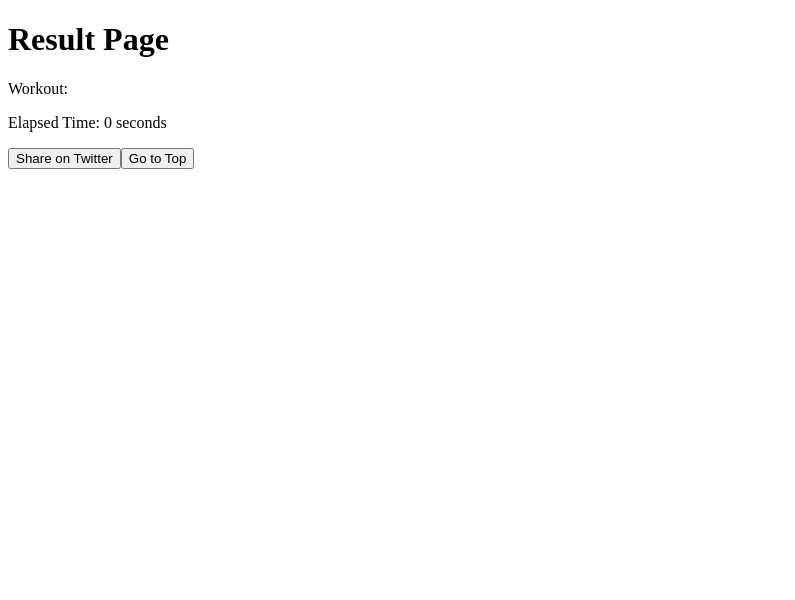
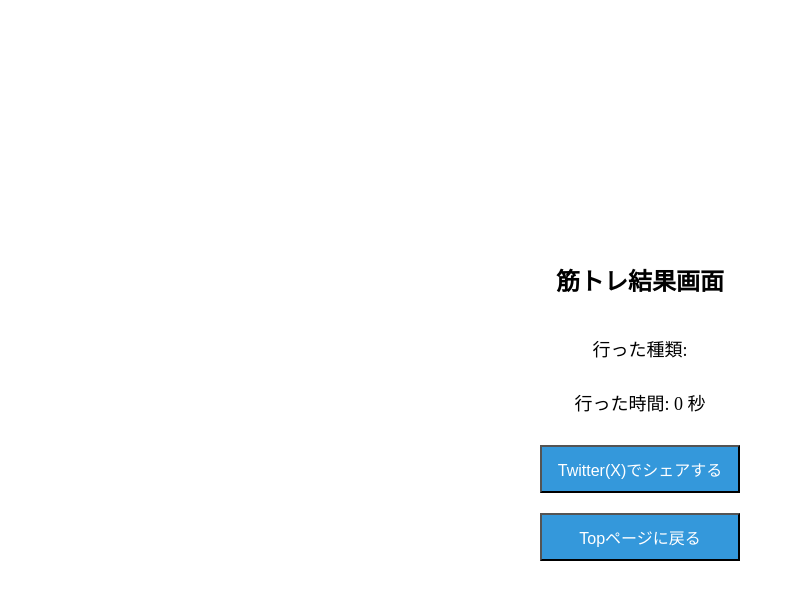
Before and after one commit to t-dounoma/training-management-tool, a Next.js app in the folder training_app/: page /dashboard/result in a window 1280 px wide. Shown: the top 600 px of the page, without its empty margins (0-795 px from the left). Built offline with nearby package versions, Linux system fonts and the light colour scheme; no server answers; the database is empty.

Commit message:
[fix,style] resultページの修正
- cssの適用を行いました。
- UIの言語を日本語に修正しました。

```diff
--- /dev/null
+++ b/training_app/src/components/result/result.module.css
@@ -0,0 +1,32 @@
+.container {
+  display: flex;
+  flex-direction: column;
+  align-items: center;
+  justify-content: center;
+  height: 100vh;
+}
+
+.title {
+  font-size: 24px;
+  margin-bottom: 20px;
+}
+
+.workout_info {
+  font-size: 18px;
+  margin-bottom: 10px;
+}
+
+.elapsed_time {
+  font-size: 18px;
+  margin-bottom: 20px;
+}
+
+.button {
+  width: 200px;
+  padding: 10px;
+  margin: 10px;
+  font-size: 16px;
+  cursor: pointer;
+  background-color: #3498db;
+  color: #fff;
+}
--- a/training_app/src/components/result.tsx
+++ b/training_app/src/components/result/result.tsx
@@ -1,5 +1,6 @@
 import React, { useEffect } from 'react';
-import { supabase } from '../../client/supabase';
+import { supabase } from '../../../client/supabase';
+import styles from './result.module.css';
 
 interface ResultProps {
   selectedWorkout: string;
@@ -7,41 +8,48 @@ interface ResultProps {
 }
 
 const ResultComponent: React.FC<ResultProps> = ({ selectedWorkout, elapsedTime }) => {
+  console.log("elapsedTime引数",elapsedTime);
   useEffect(() => {
-    // Update or insert data into the training_management table
     updateOrInsertTrainingData();
-  }, []);
+  }, [elapsedTime]);
 
   const updateOrInsertTrainingData = async () => {
     const userId = sessionStorage.getItem("userId");
     console.log(userId);
+    const currentDate = new Date().toISOString().split('T')[0];
+
     const { data: trainingData, error: trainingError } = await supabase
       .from('training_management')
       .select('id, time')
       .eq('user_id', userId)
-      .eq('date', new Date().toISOString().split('T')[0]);
-
+      .eq('date', currentDate);
+    console.log("throw1");
     if (trainingError) {
       console.error('Error fetching training data:', trainingError.message);
       return;
     }
 
     if (trainingData && trainingData.length > 0) {
-      // Update existing record
+      console.log("throw2");
+      console.log("dbの時間",trainingData[0].time);
+      console.log("elapsedTime",elapsedTime);
+      console.log("id",trainingData[0].id);
       const { data: updateResult, error: updateError } = await supabase
         .from('training_management')
         .update({ time: trainingData[0].time + elapsedTime })
         .eq('id', trainingData[0].id);
+      sessionStorage.removeItem('elapsedTime');
+
 
       if (updateError) {
         console.error('Error updating training data:', updateError.message);
       }
     } else {
-      // Insert new record
+      console.log("throw3");
       await supabase.from('training_management').insert([
         {
           user_id: userId,
-          date: new Date().toISOString().split('T')[0],
+          date: currentDate,
           time: elapsedTime,
         },
       ]);
@@ -49,30 +57,30 @@ const ResultComponent: React.FC<ResultProps> = ({ selectedWorkout, elapsedTime }
   };
 
   const handleShareOnTwitter = () => {
-    const tweetText = `Just completed a ${selectedWorkout} workout in ${elapsedTime} seconds! #WorkoutChallenge`;
-
-    // Open a new window to share on Twitter
+    const tweetText = ` ${selectedWorkout} の筋トレを行いました！ ${elapsedTime} 秒間行いました! #WorkoutChallenge`;
     window.open(`https://twitter.com/intent/tweet?text=${encodeURIComponent(tweetText)}`, '_blank');
   };
 
   const handleGoToTop = () => {
-    // Clear sessionStorage and navigate to the top page
+    const userId = sessionStorage.getItem('userId');
     sessionStorage.removeItem('selectedWorkout');
     sessionStorage.removeItem('exerciseTime');
     sessionStorage.removeItem('restTime');
-    sessionStorage.removeItem('elapsedTime');
 
-
-    window.location.href = '/dashboard/${userId}';
+    window.location.href = `/dashboard/${userId}`;
   };
 
   return (
-    <div>
-      <h1>Result Page</h1>
-      <p>Workout: {selectedWorkout}</p>
-      <p>Elapsed Time: {elapsedTime} seconds</p>
-      <button onClick={handleShareOnTwitter}>Share on Twitter</button>
-      <button onClick={handleGoToTop}>Go to Top</button>
+    <div className={styles.container}>
+      <h1 className={styles.title}>筋トレ結果画面</h1>
+      <p className={styles.workout_info}>行った種類: {selectedWorkout}</p>
+      <p className={styles.elapsed_time}>行った時間: {elapsedTime} 秒</p>
+      <button className={`${styles.button}`} onClick={handleShareOnTwitter}>
+        Twitter(X)でシェアする
+      </button>
+      <button className={`${styles.button}`} onClick={handleGoToTop}>
+        Topページに戻る
+      </button>
     </div>
   );
 };
--- a/training_app/src/pages/dashboard/result.tsx
+++ b/training_app/src/pages/dashboard/result.tsx
@@ -1,22 +1,18 @@
-// src/pages/dashboard/result.tsx
 import React, { useEffect, useState } from 'react';
-import ResultComponent from '../../components/result';
+import ResultComponent from '../../components/result/result';
 
 const ResultPage: React.FC = () => {
   const [selectedWorkout, setSelectedWorkout] = useState<string>('');
   const [elapsedTime, setElapsedTime] = useState<number>(0);
 
   useEffect(() => {
-    // Check if sessionStorage is available
     if (typeof window !== 'undefined' && window.sessionStorage) {
-      // Retrieve values from sessionStorage
       const storedSelectedWorkout = sessionStorage.getItem('selectedWorkout') || '';
       const storedElapsedTime = parseInt(sessionStorage.getItem('elapsedTime') || '0', 10);
-      // Set state with retrieved values
       setSelectedWorkout(storedSelectedWorkout);
       setElapsedTime(storedElapsedTime);
     }
-  }, []); // Run this effect only once on mount
+  }, []);
 
   return <ResultComponent selectedWorkout={selectedWorkout} elapsedTime={elapsedTime}/>;
 };
```
